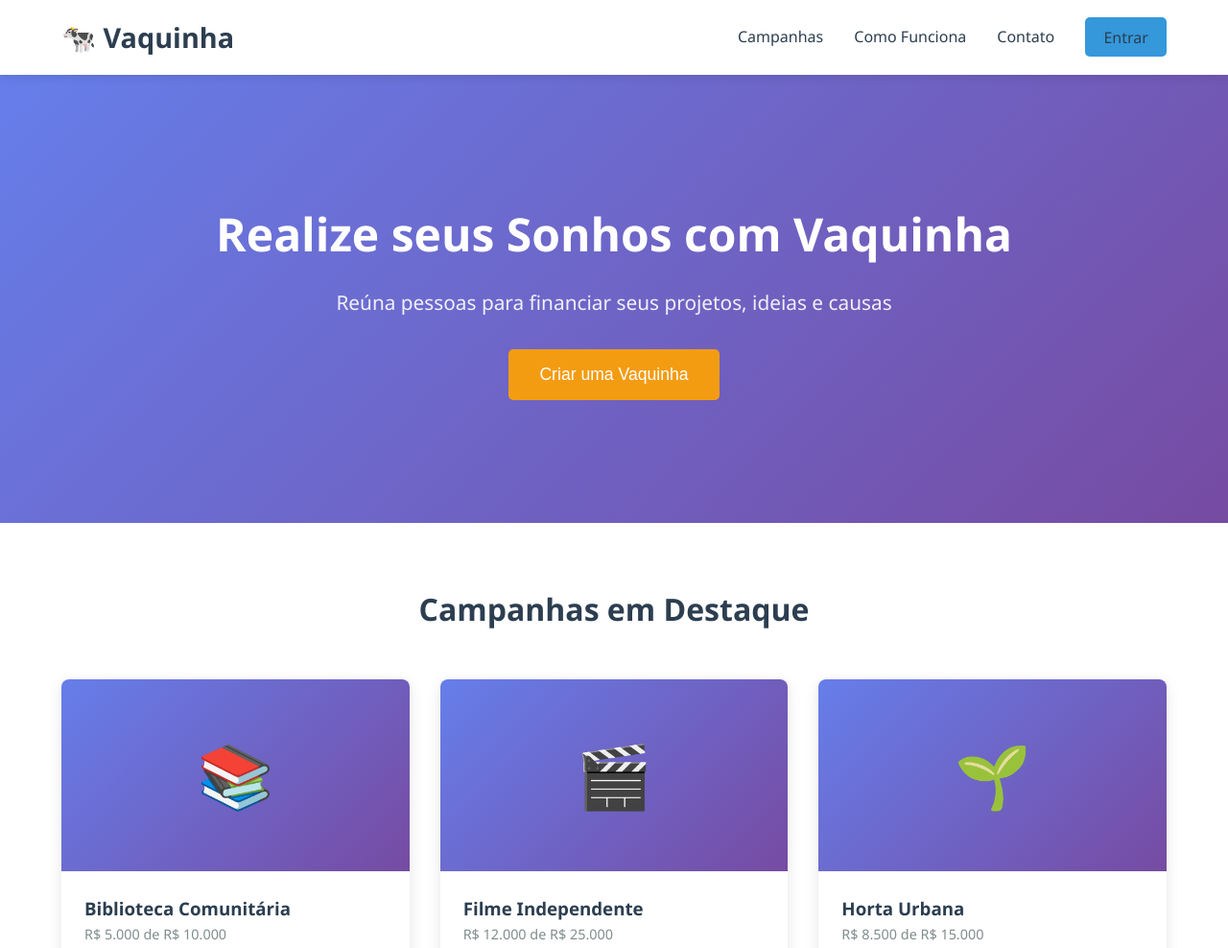
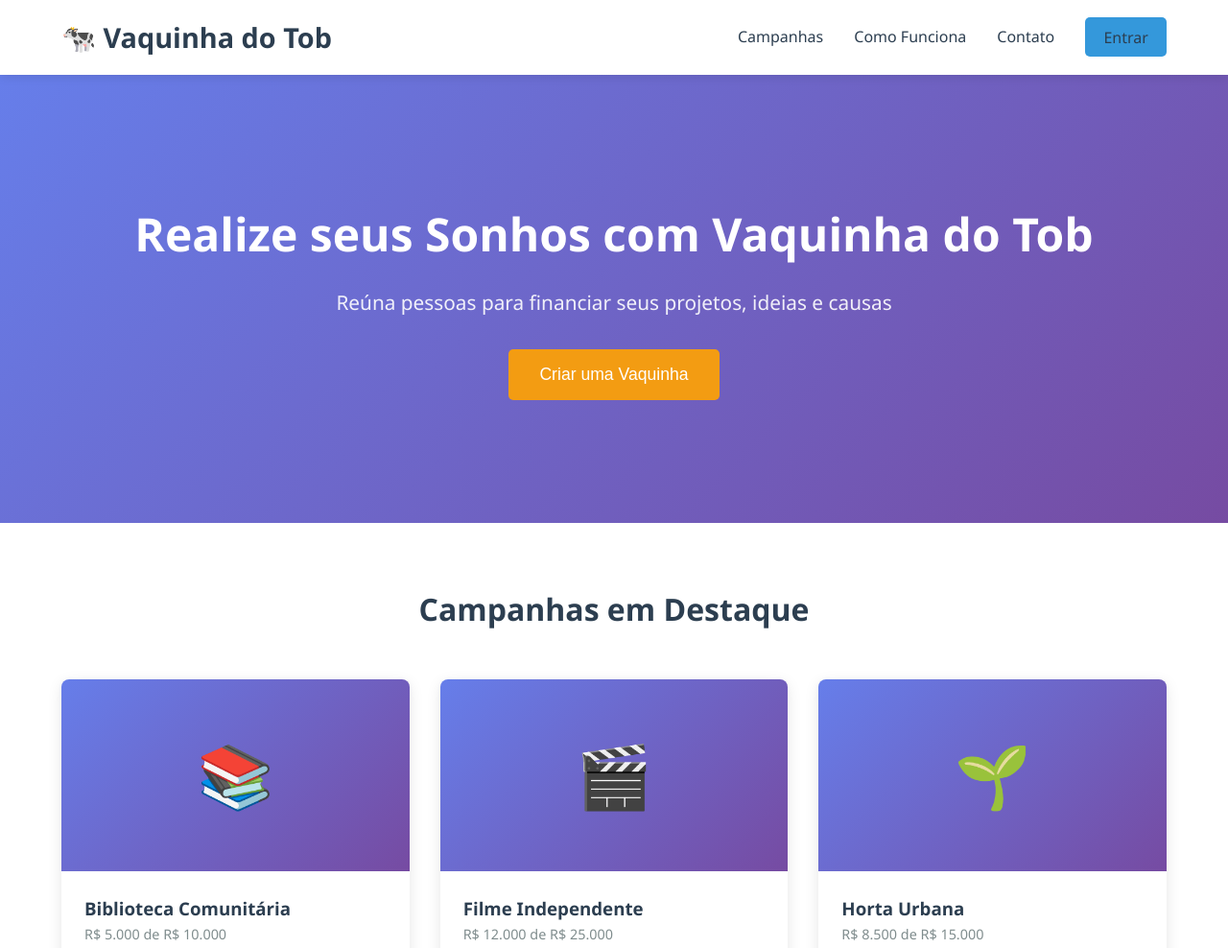
Before and after one commit to pradoarthurbandeira-dotcom/vaquinha-do-tob, a plain HTML site: page index.html in a window 1280 px wide. Shown: the top 988 px of the page at 96% size. Drawn offline with Linux system fonts and the light colour scheme.

Commit message:
Alterar nome do site para Vaquinha do Tob

```diff
--- a/index.html
+++ b/index.html
@@ -3,13 +3,13 @@
 <head>
     <meta charset="UTF-8">
     <meta name="viewport" content="width=device-width, initial-scale=1.0">
-    <title>Vaquinha - Financiamento Coletivo</title>
+    <title>Vaquinha do Tob - Financiamento Coletivo</title>
     <link rel="stylesheet" href="styles.css">
 </head>
 <body>
     <header>
         <nav class="navbar">
-            <div class="logo">🐄 Vaquinha</div>
+            <div class="logo">🐄 Vaquinha do Tob</div>
             <ul class="nav-links">
                 <li><a href="#campanhas">Campanhas</a></li>
                 <li><a href="#como-funciona">Como Funciona</a></li>
@@ -21,7 +21,7 @@
 
     <section class="hero">
         <div class="hero-content">
-            <h1>Realize seus Sonhos com Vaquinha</h1>
+            <h1>Realize seus Sonhos com Vaquinha do Tob</h1>
             <p>Reúna pessoas para financiar seus projetos, ideias e causas</p>
             <button class="btn-cta">Criar uma Vaquinha</button>
         </div>
@@ -102,7 +102,7 @@
     </section>
 
     <footer>
-        <p>&copy; 2024 Vaquinha - Financiamento Coletivo. Todos os direitos reservados.</p>
+        <p>&copy; 2024 Vaquinha do Tob - Financiamento Coletivo. Todos os direitos reservados.</p>
         <div class="social-links">
             <a href="#">Facebook</a>
             <a href="#">Twitter</a>
```
